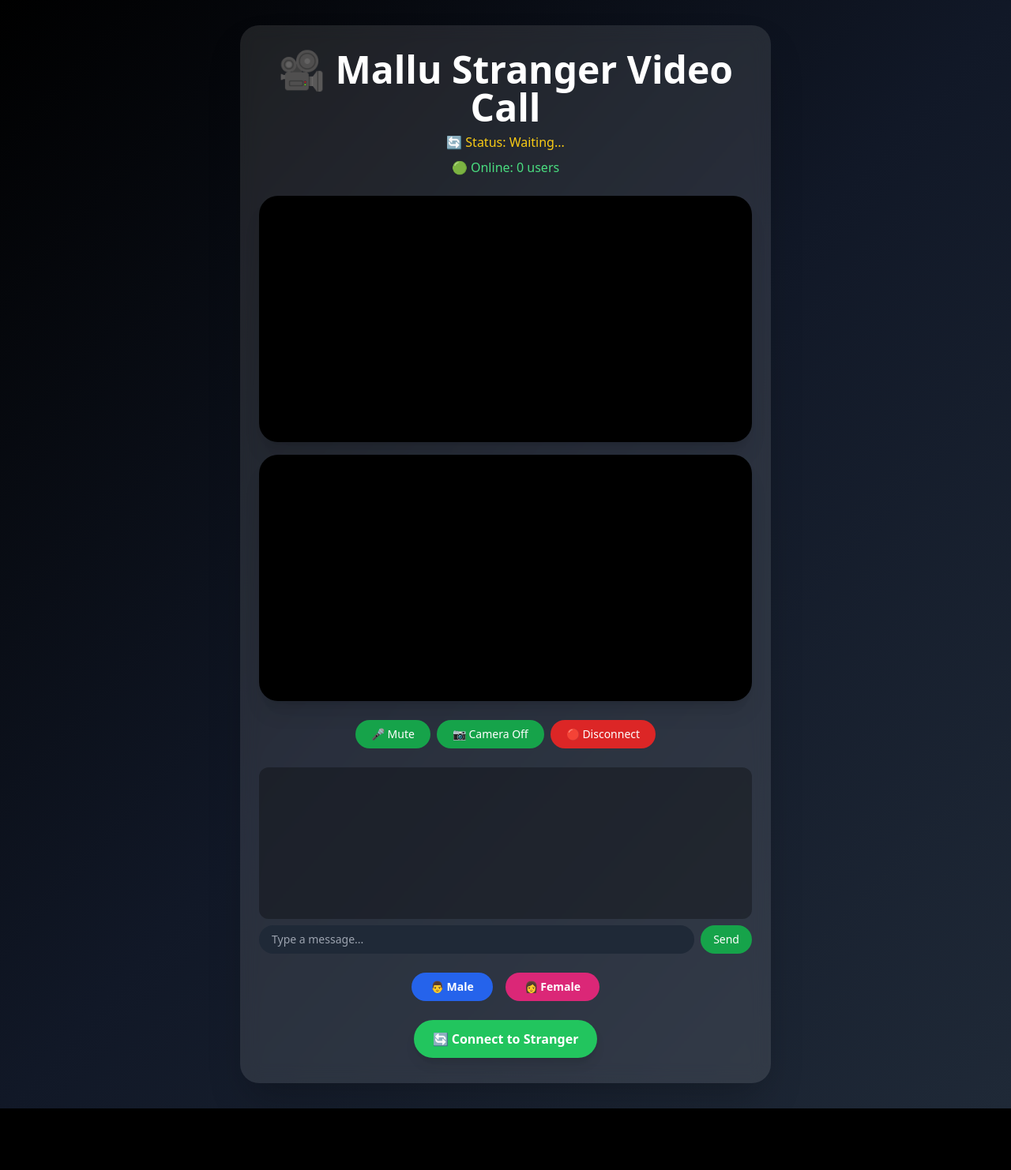
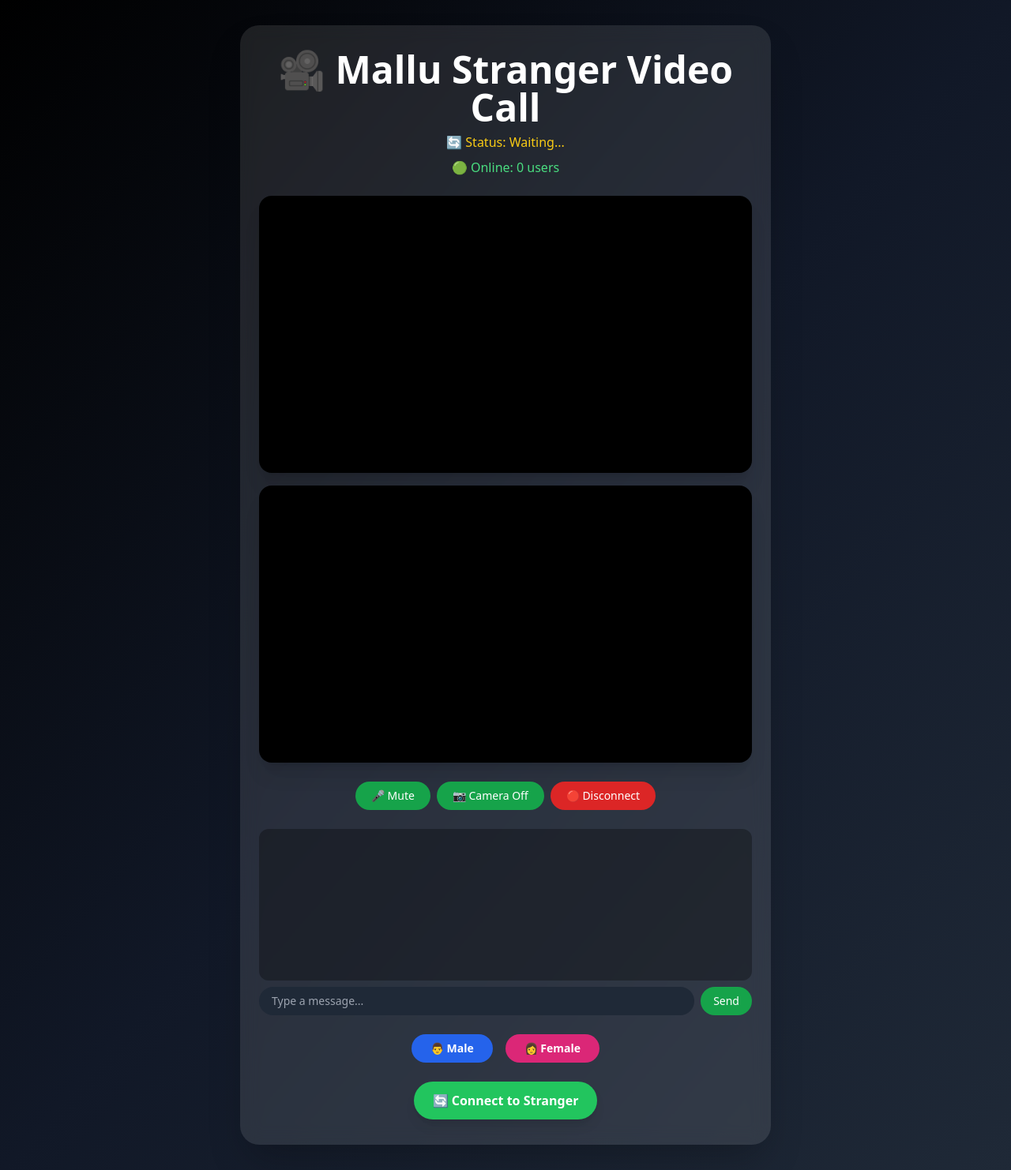
Before and after one commit to Adarshlumi/CHAT_KERALA, a Flask app: page / in a window 1280 px wide. Shown: the whole page at 79% size. Before the commit the page ends 1404 px from the top, so only its background shows below. Run offline with Flask 3, Linux system fonts and the light colour scheme; some libraries are stand-ins or nearby versions.

Commit message:
Update index.html

```diff
--- a/templates/index.html
+++ b/templates/index.html
@@ -13,36 +13,15 @@
   <!-- Tailwind CSS -->
   <script src="https://cdn.tailwindcss.com"></script>
   <style>
-    html {
-      scroll-behavior: smooth;
-    }
     video {
-      border-radius: 1.5rem;
+      border-radius: 1rem;
       background-color: black;
     }
     #chatMessages {
       overflow-y: auto;
-      scrollbar-width: thin;
-      scrollbar-color: #4ade80 transparent;
-    }
-    #chatMessages::-webkit-scrollbar {
-      width: 6px;
-    }
-    #chatMessages::-webkit-scrollbar-thumb {
-      background-color: #4ade80;
-      border-radius: 4px;
     }
     #loader {
-      backdrop-filter: blur(6px);
-    }
-    #statusBar {
-      transition: all 0.3s ease-in-out;
-    }
-    #qrMessage img {
-      transition: transform 0.3s ease;
-    }
-    #qrMessage img:hover {
-      transform: scale(1.05);
+      backdrop-filter: blur(4px);
     }
   </style>
 </head>
@@ -67,30 +46,30 @@
 
     <!-- Video Area -->
     <div id="videos" class="space-y-4">
-      <video id="localVideo" autoplay muted playsinline class="w-full max-h-[40vh] object-cover shadow-xl"></video>
-      <video id="remoteVideo" autoplay playsinline class="w-full max-h-[40vh] object-cover shadow-xl"></video>
+      <video id="localVideo" autoplay muted playsinline class="w-full aspect-video shadow-xl"></video>
+      <video id="remoteVideo" autoplay playsinline class="w-full aspect-video shadow-xl"></video>
     </div>
 
     <!-- Controls -->
     <div class="flex flex-wrap gap-2 justify-center">
-      <button onclick="toggleMic()" id="micBtn" class="bg-green-600 hover:bg-green-500 active:scale-95 px-5 py-2 rounded-full text-sm font-medium transition">🎤 Mute</button>
-      <button onclick="toggleCam()" id="camBtn" class="bg-green-600 hover:bg-green-500 active:scale-95 px-5 py-2 rounded-full text-sm font-medium transition">📷 Camera Off</button>
-      <button onclick="disconnectCall()" class="bg-red-600 hover:bg-red-500 active:scale-95 px-5 py-2 rounded-full text-sm font-medium transition">🔴 Disconnect</button>
+      <button onclick="toggleMic()" id="micBtn" class="bg-green-600 hover:bg-green-500 px-5 py-2 rounded-full text-sm font-medium transition">🎤 Mute</button>
+      <button onclick="toggleCam()" id="camBtn" class="bg-green-600 hover:bg-green-500 px-5 py-2 rounded-full text-sm font-medium transition">📷 Camera Off</button>
+      <button onclick="disconnectCall()" class="bg-red-600 hover:bg-red-500 px-5 py-2 rounded-full text-sm font-medium transition">🔴 Disconnect</button>
     </div>
 
     <!-- Chat -->
     <div class="space-y-2">
-      <div id="chatMessages" class="bg-black bg-opacity-30 p-3 rounded-xl h-32 sm:h-40 md:h-48 max-h-[50vh] text-sm space-y-2 overflow-y-auto"></div>
+      <div id="chatMessages" class="bg-black bg-opacity-30 p-3 rounded-xl h-32 sm:h-40 md:h-48 text-sm space-y-2 overflow-y-auto"></div>
       <div class="flex gap-2">
-        <input type="text" id="chatInput" placeholder="Type a message..." class="flex-1 bg-gray-800 px-4 py-2 rounded-full focus:outline-none focus:ring-2 focus:ring-green-500 text-sm text-white placeholder-gray-400 transition duration-200" />
-        <button onclick="sendMessage()" class="bg-green-600 hover:bg-green-500 active:scale-95 px-4 py-2 rounded-full text-sm font-medium transition">Send</button>
+        <input type="text" id="chatInput" placeholder="Type a message..." class="flex-1 bg-gray-800 px-4 py-2 rounded-full focus:outline-none text-sm text-white placeholder-gray-400" />
+        <button onclick="sendMessage()" class="bg-green-600 hover:bg-green-500 px-4 py-2 rounded-full text-sm font-medium transition">Send</button>
       </div>
     </div>
 
     <!-- Gender Selection Buttons -->
     <div class="flex justify-center gap-4">
-      <button id="maleBtn" class="bg-blue-600 hover:bg-blue-500 active:scale-95 px-6 py-2 rounded-full text-sm font-semibold transition">👨 Male</button>
-      <button id="femaleBtn" class="bg-pink-600 hover:bg-pink-500 active:scale-95 px-6 py-2 rounded-full text-sm font-semibold transition">👩 Female</button>
+      <button id="maleBtn" class="bg-blue-600 hover:bg-blue-500 px-6 py-2 rounded-full text-sm font-semibold transition">👨 Male</button>
+      <button id="femaleBtn" class="bg-pink-600 hover:bg-pink-500 px-6 py-2 rounded-full text-sm font-semibold transition">👩 Female</button>
     </div>
 
     <!-- QR Code Message -->
@@ -103,7 +82,7 @@
 
     <!-- Connect Button -->
     <div class="text-center">
-      <button onclick="findStranger()" class="bg-green-500 hover:bg-green-600 active:scale-95 px-6 py-3 rounded-full text-base font-semibold shadow-lg transition">
+      <button onclick="findStranger()" class="bg-green-500 hover:bg-green-600 px-6 py-3 rounded-full text-base font-semibold shadow-lg transition">
         🔄 Connect to Stranger
       </button>
     </div>
@@ -124,7 +103,6 @@
     const statusBar = document.getElementById('statusBar');
     const micBtn = document.getElementById('micBtn');
     const camBtn = document.getElementById('camBtn');
-    const onlineCount = document.getElementById('onlineCount');
 
     let isMicOn = true, isCamOn = true;
 
@@ -230,10 +208,7 @@
       window.location.href = '/';
     });
 
-    socket.on('online_users', (count) => {
-      onlineCount.textContent = `🟢 Online: ${count} user${count !== 1 ? 's' : ''}`;
-    });
-
+    // ✅ Gender-based QR logic
     document.getElementById('femaleBtn').addEventListener('click', () => {
       document.getElementById('qrMessage').classList.remove('hidden');
     });
@@ -242,6 +217,12 @@
       document.getElementById('qrMessage').classList.add('hidden');
     });
 
+    // ✅ Online user count
+    socket.on('online_users', (count) => {
+      document.getElementById('onlineCount').textContent = `🟢 Online: ${count} user${count !== 1 ? 's' : ''}`;
+    });
+
+    // ✅ PWA support
     if ('serviceWorker' in navigator) {
       navigator.serviceWorker.register('/service-worker.js')
         .then(() => console.log('Service Worker Registered ✅'))
```
